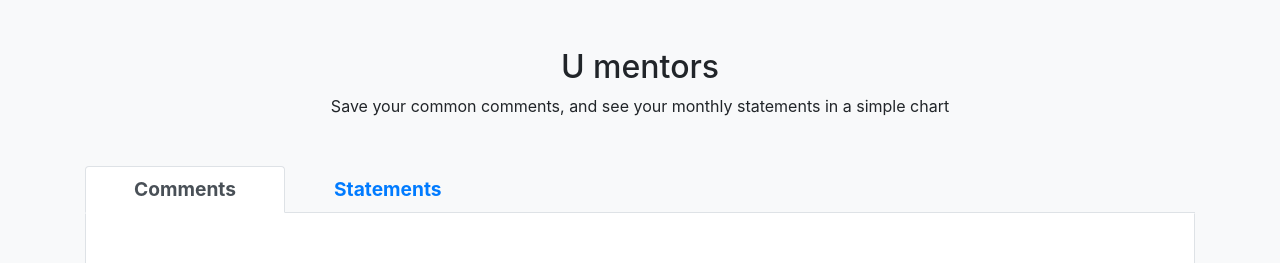
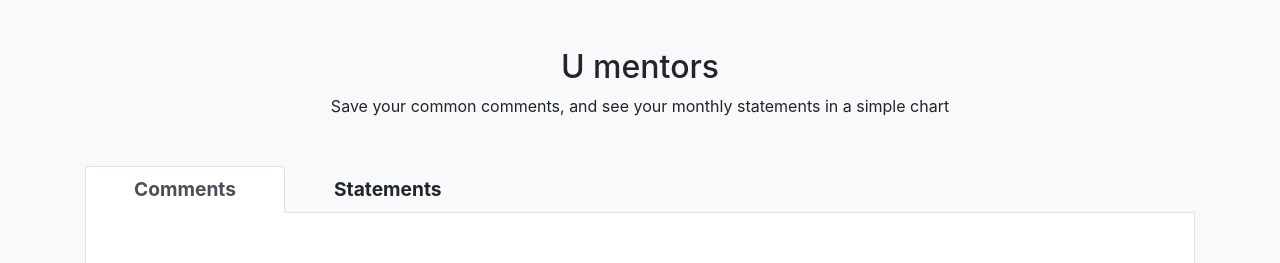
Before and after one commit to iHani/u-mentors, a React (Create React App) app: page / in a window 1280 px wide. Shown: the top 263 px of the page. Built offline with nearby package versions, Linux system fonts and the light colour scheme.

Commit message:
data-target instead of href

```diff
--- a/src/App.js
+++ b/src/App.js
@@ -19,11 +19,11 @@
         <li className="nav-item" role="presentation">
           <a
             className={`nav-link px-5 ${tab === "Comments" ? "active" : ""}`}
-            id="home-tab"
+            id="comments-tab"
             data-toggle="tab"
-            href="#home"
+            data-target="#Comments"
             role="tab"
-            aria-controls="home"
+            aria-controls="comments"
             aria-selected="false"
             onClick={() => setTab("Comments")}
           >
@@ -33,11 +33,11 @@
         <li className="nav-item" role="presentation">
           <a
             className={`nav-link px-5 ${tab === "Statements" ? "active" : ""}`}
-            id="profile-tab"
+            id="statements-tab"
             data-toggle="tab"
-            href="#profile"
+            data-target="#statements"
             role="tab"
-            aria-controls="profile"
+            aria-controls="statements"
             aria-selected="true"
             onClick={() => setTab("Statements")}
           >
```
